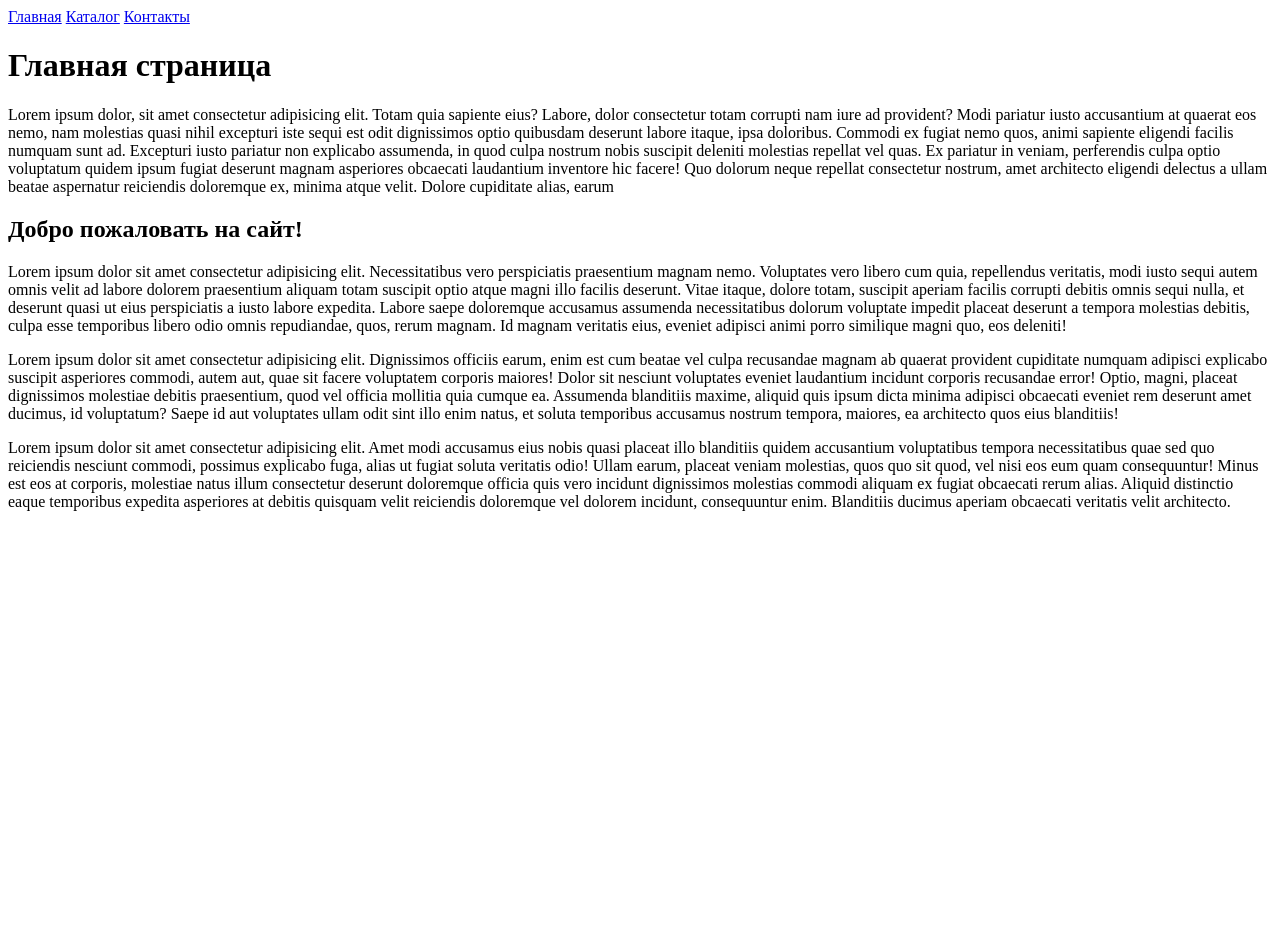
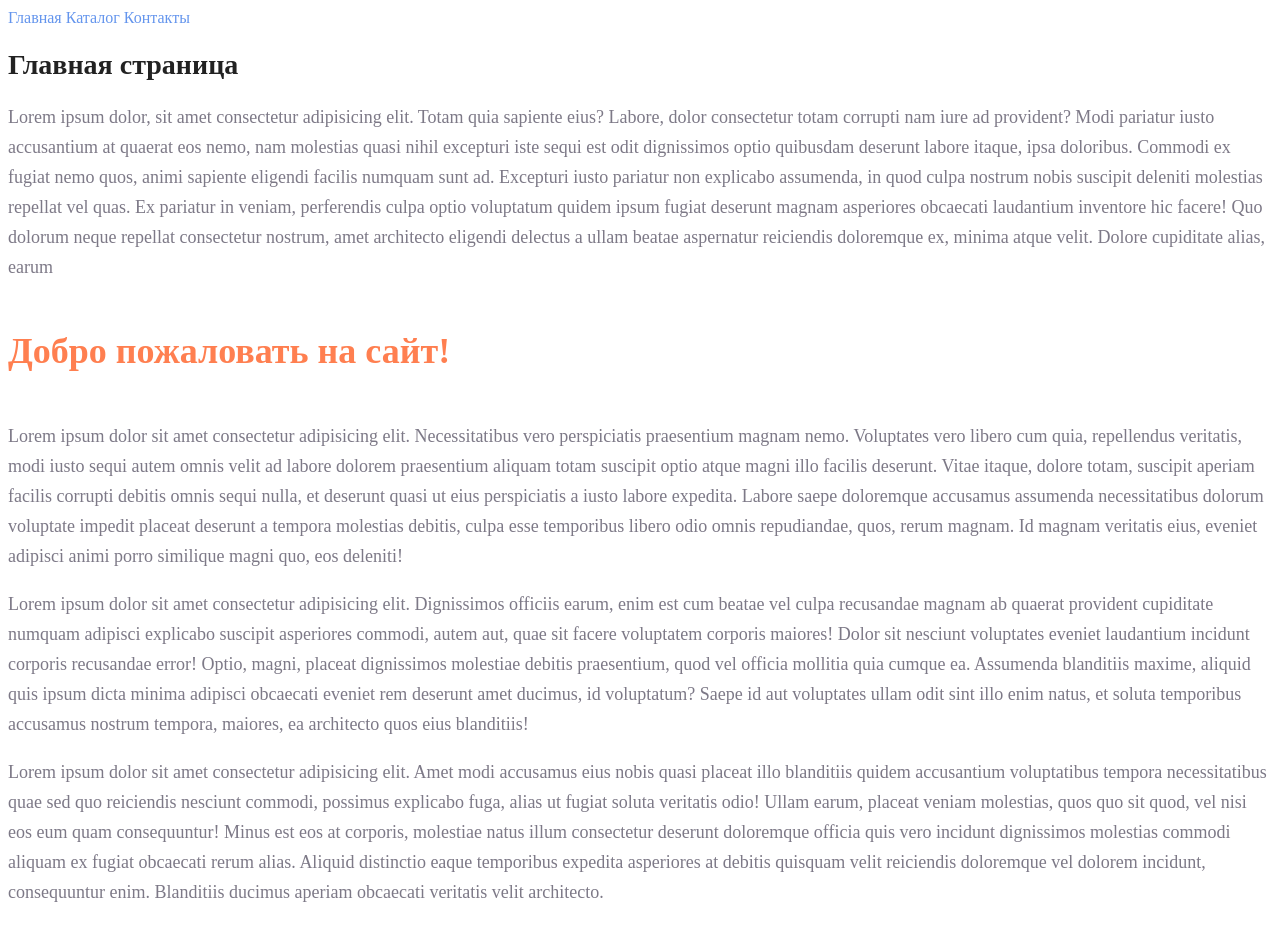
Before and after one commit to beemaster1972/beemaster1972.github.io, a plain HTML site: page index.html in a window 1280 px wide. Before the commit the page ends 800 px from the top, so only its background shows below. Drawn offline with Linux system fonts and the light colour scheme.

Commit message:
Add style.css and resize images in catalog

```diff
--- /dev/null
+++ b/css/style.css
@@ -0,0 +1,33 @@
+a {
+    text-decoration: none;
+ }
+.main_menu{
+    color: cornflowerblue;
+    font-size: 16px;
+    line-height: 20px;
+}
+.title{
+    color: #222222;
+    font-size: 28px;
+    line-height: 36px;
+    font-weight: bold;
+
+}
+.text{
+    font-style: normal;
+    font-weight: 300;
+    font-size: 18px;
+    line-height: 30px;
+    color: #7D7987
+}
+li::marker{
+    content: '🖋️';
+    font-size: 1.2em;
+}
+.subtitle{
+    color: coral;
+    font-style: normal;
+    font-weight: 700;
+    font-size: 36px;
+    line-height: 80px;
+}
--- a/index.html
+++ b/index.html
@@ -4,17 +4,18 @@
 <head>
     <meta charset="UTF-8">
     <meta name="viewport" content="width=device-width, initial-scale=1.0">
-    <title>Document</title>
+    <link rel="stylesheet" href="./css/style.css">
+    <title>Главная</title>
 </head>
 
 <body>
     <div id="main_menu">
-        <a href="#">Главная</a>
-        <a href="catalog/catalog.html">Каталог</a>
-        <a href="contacts/contacts.html">Контакты</a>
+        <a class="main_menu" href="#">Главная</a>
+        <a class="main_menu" href="catalog/catalog.html">Каталог</a>
+        <a class="main_menu" href="contacts/contacts.html">Контакты</a>
     </div>
-    <h1>Главная страница</h1>
-    <p>Lorem ipsum dolor, sit amet consectetur adipisicing elit. Totam quia sapiente eius? Labore, dolor consectetur
+    <h1 class="title">Главная страница</h1>
+    <p class="text">Lorem ipsum dolor, sit amet consectetur adipisicing elit. Totam quia sapiente eius? Labore, dolor consectetur
         totam corrupti nam iure ad provident? Modi pariatur iusto accusantium at quaerat eos nemo, nam molestias quasi
         nihil excepturi iste sequi
         est odit dignissimos optio quibusdam deserunt labore itaque, ipsa doloribus. Commodi ex fugiat nemo quos, animi
@@ -26,8 +27,8 @@
         delectus a ullam beatae aspernatur reiciendis doloremque ex, minima atque velit. Dolore cupiditate alias, earum
 
     </p>
-    <h2>Добро пожаловать на сайт!</h2>
-    <p>Lorem ipsum dolor sit amet consectetur adipisicing elit. Necessitatibus vero perspiciatis praesentium magnam
+    <h2 class="subtitle">Добро пожаловать на сайт!</h2>
+    <p class="text">Lorem ipsum dolor sit amet consectetur adipisicing elit. Necessitatibus vero perspiciatis praesentium magnam
         nemo. Voluptates vero libero cum quia, repellendus veritatis, modi iusto sequi autem omnis velit ad labore
         dolorem praesentium aliquam totam
         suscipit optio atque magni illo facilis deserunt. Vitae itaque, dolore totam, suscipit aperiam facilis corrupti
@@ -36,7 +37,7 @@
         necessitatibus dolorum voluptate impedit placeat deserunt a tempora molestias debitis, culpa esse temporibus
         libero odio omnis repudiandae, quos, rerum magnam. Id magnam veritatis eius, eveniet adipisci animi porro
         similique magni quo, eos deleniti!</p>
-    <p>Lorem ipsum dolor sit amet consectetur adipisicing elit. Dignissimos officiis earum, enim est cum beatae vel
+    <p class="text">Lorem ipsum dolor sit amet consectetur adipisicing elit. Dignissimos officiis earum, enim est cum beatae vel
         culpa recusandae magnam ab quaerat provident cupiditate numquam adipisci explicabo suscipit asperiores commodi,
         autem aut, quae sit facere
         voluptatem corporis maiores! Dolor sit nesciunt voluptates eveniet laudantium incidunt corporis recusandae
@@ -45,7 +46,7 @@
         aliquid quis ipsum dicta minima adipisci obcaecati eveniet rem deserunt amet ducimus, id voluptatum? Saepe id
         aut voluptates ullam odit sint illo enim natus, et soluta temporibus accusamus nostrum tempora, maiores, ea
         architecto quos eius blanditiis!</p>
-    <p>Lorem ipsum dolor sit amet consectetur adipisicing elit. Amet modi accusamus eius nobis quasi placeat illo
+    <p class="text">Lorem ipsum dolor sit amet consectetur adipisicing elit. Amet modi accusamus eius nobis quasi placeat illo
         blanditiis quidem accusantium voluptatibus tempora necessitatibus quae sed quo reiciendis nesciunt commodi,
         possimus explicabo fuga, alias ut
         fugiat soluta veritatis odio! Ullam earum, placeat veniam molestias, quos quo sit quod, vel nisi eos eum quam
```
Also changed, not shown: catalog/catalog.html (+12 -11 lines), contacts/contacts.html (+14 -3 lines).
